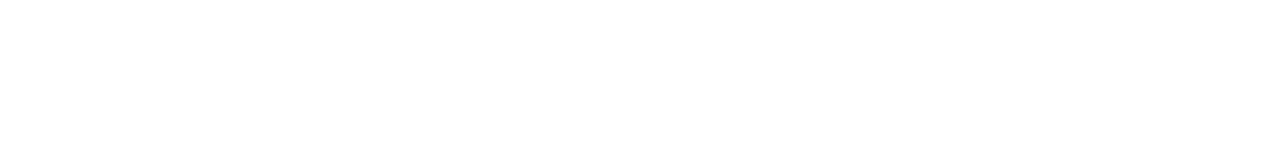
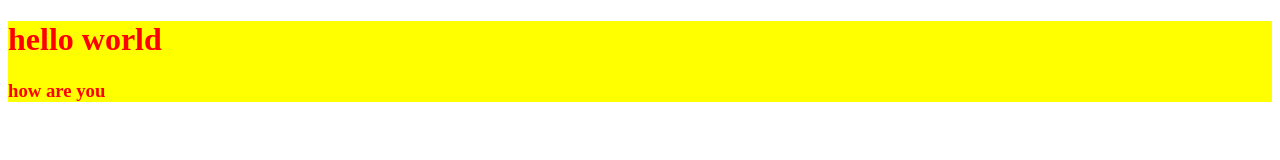
Before and after one commit to SiamunShakib/proctice-repo, a plain HTML site: page index.html in a window 1280 px wide. Drawn offline with Linux system fonts and the light colour scheme.

Commit message:
added the first blog

```diff
--- a/index.html
+++ b/index.html
@@ -6,6 +6,10 @@
     <title>my first ever github repo</title>
 </head>
 <body>
+    <div style="color: red; background-color: yellow;">
+        <h1>hello world</h1>
+        <h3>how are you</h3>
 
+    </div>
 </body>
 </html>
```
